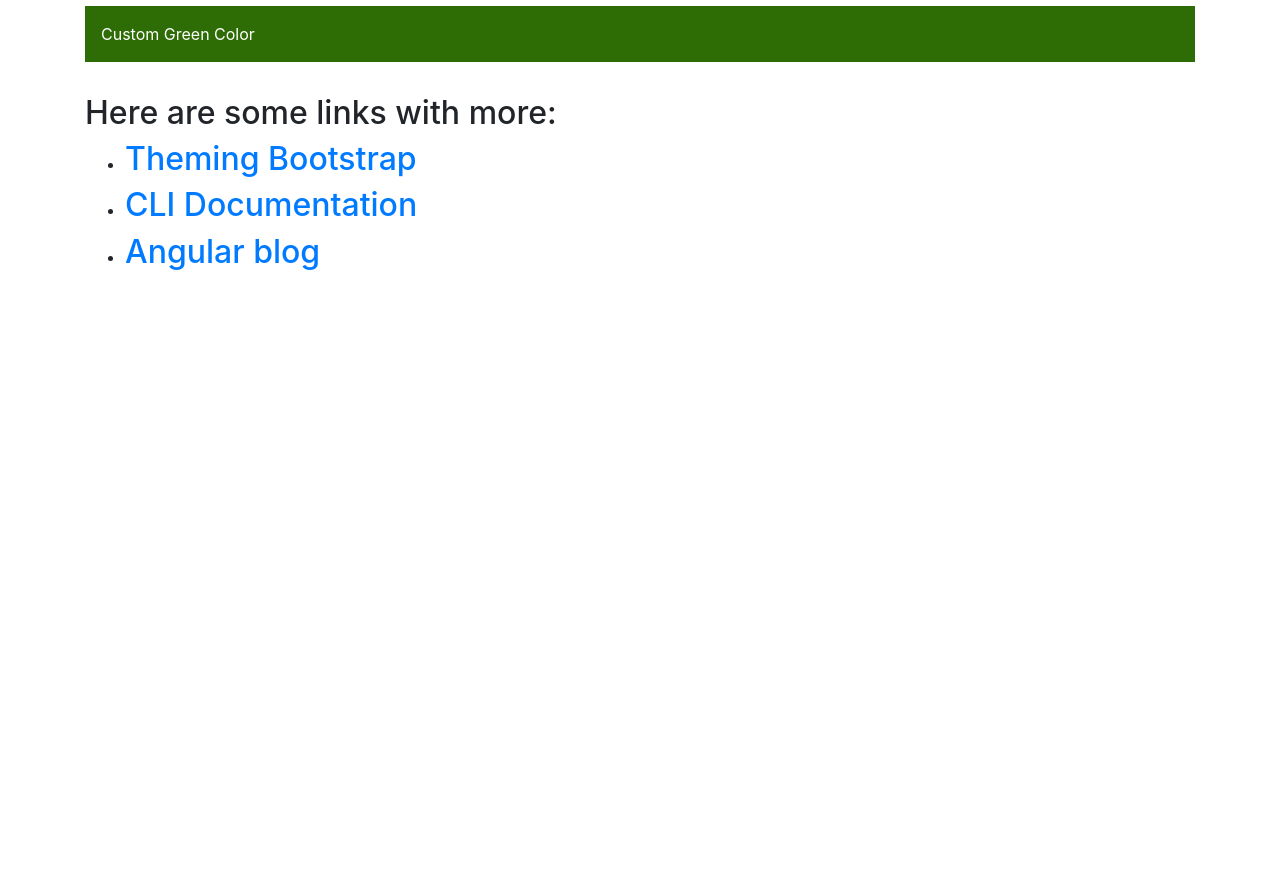
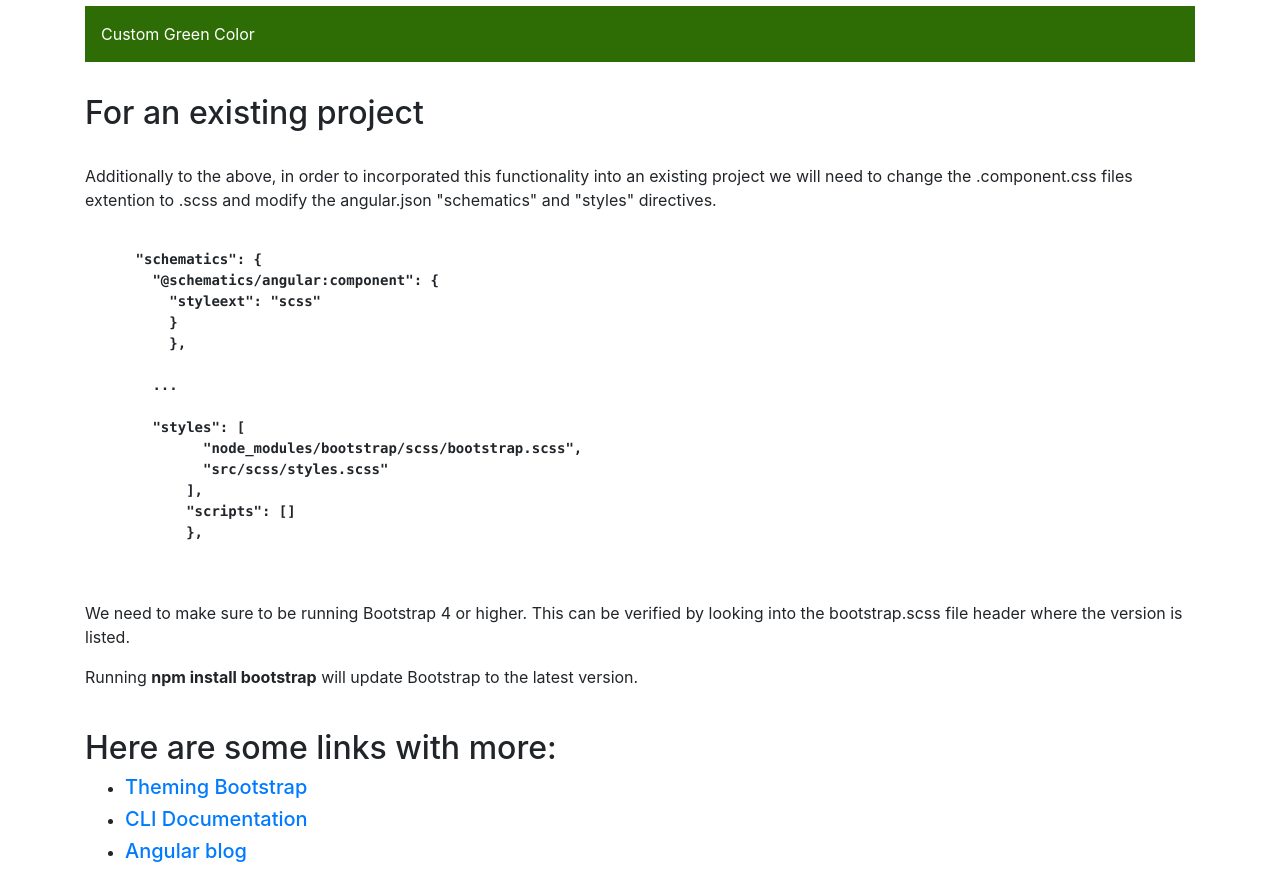
Before and after one commit to DanceLife/One-SCSS, an Angular app: page / in a window 1280 px wide. Shown: the part 806-1685 px from the top of the page. Before the commit the page ends 1093 px from the top, so only its background shows below. Built offline with nearby package versions, Linux system fonts and the light colour scheme.

Commit message:
Existing project

```diff
--- a/src/app/app.component.html
+++ b/src/app/app.component.html
@@ -15,7 +15,7 @@
   </div>
   <div class="row">
       <div class="col-sm">
-        <p>Here you are acquiring the basic structure to start implementing your project using SASS3/Bootstrap. SCSS is the newer version of SASS standing for Syntactically Awesome Style Sheets. This new version is known as SCSS for Sassy CSS; which is nothing but a superset of CSS3’s syntax allowing you to utilize your old CSS syntax while you move into the new syntax and features offered by SCSS.</p>
+        <p>Here you are acquiring the basic structure to start implementing your project using SASS3 and Bootstrap. SCSS is the newer version of SASS standing for Syntactically Awesome Style Sheets. This new version is known as SCSS, for Sassy CSS; which is nothing but a superset of CSS3’s syntax allowing you to utilize your old CSS syntax while you move into the new syntax and features offered by SCSS.</p>
       </div>
   </div>
   <div class="row">
@@ -43,19 +43,50 @@
           <div id="example-custom-color" class="p-3 mb-2 text-white">Custom Green Color</div>
         </div>
   </div>
+<br/>
+  <div class="row">
+    <div class="col-sm">
+      <h2>For an existing project</h2>
+    </div>
+</div>
+<br/>
+<div class="row">
+    <div class="col-sm">
+      <p>Additionally to the above, in order to incorporated this functionality into an existing project we will need to change the .component.css files extention to .scss and modify the angular.json "schematics" and "styles" directives.</p>
 
+      <pre><strong>
+      "schematics": &#123;
+        "@schematics/angular:component": &#123;
+          "styleext": "scss"
+          &#125;
+          &#125;,
 
+        ...
+
+        "styles": [
+              "node_modules/bootstrap/scss/bootstrap.scss",
+              "src/scss/styles.scss"
+            ],
+            "scripts": []
+            &#125;,
+
+          </strong></pre>
+
+      <p>We need to make sure to be running Bootstrap 4 or higher. This can be verified by looking into the bootstrap.scss file header where the version is listed.</p>
+      <p>Running <strong>npm install bootstrap</strong> will update Bootstrap to the latest version.</p>
+    </div>
+</div>
 <br/>
 <h2>Here are some links with more: </h2>
 <ul>
   <li>
-    <h2><a target="_blank" rel="noopener" href="https://getbootstrap.com/docs/4.0/getting-started/theming/">Theming Bootstrap</a></h2>
+    <h5><a target="_blank" rel="noopener" href="https://getbootstrap.com/docs/4.0/getting-started/theming/">Theming Bootstrap</a></h5>
   </li>
   <li>
-    <h2><a target="_blank" rel="noopener" href="https://github.com/angular/angular-cli/wiki">CLI Documentation</a></h2>
+    <h5><a target="_blank" rel="noopener" href="https://github.com/angular/angular-cli/wiki">CLI Documentation</a></h5>
   </li>
   <li>
-    <h2><a target="_blank" rel="noopener" href="https://blog.angular.io/">Angular blog</a></h2>
+    <h5><a target="_blank" rel="noopener" href="https://blog.angular.io/">Angular blog</a></h5>
   </li>
 </ul>
 </div>
```
